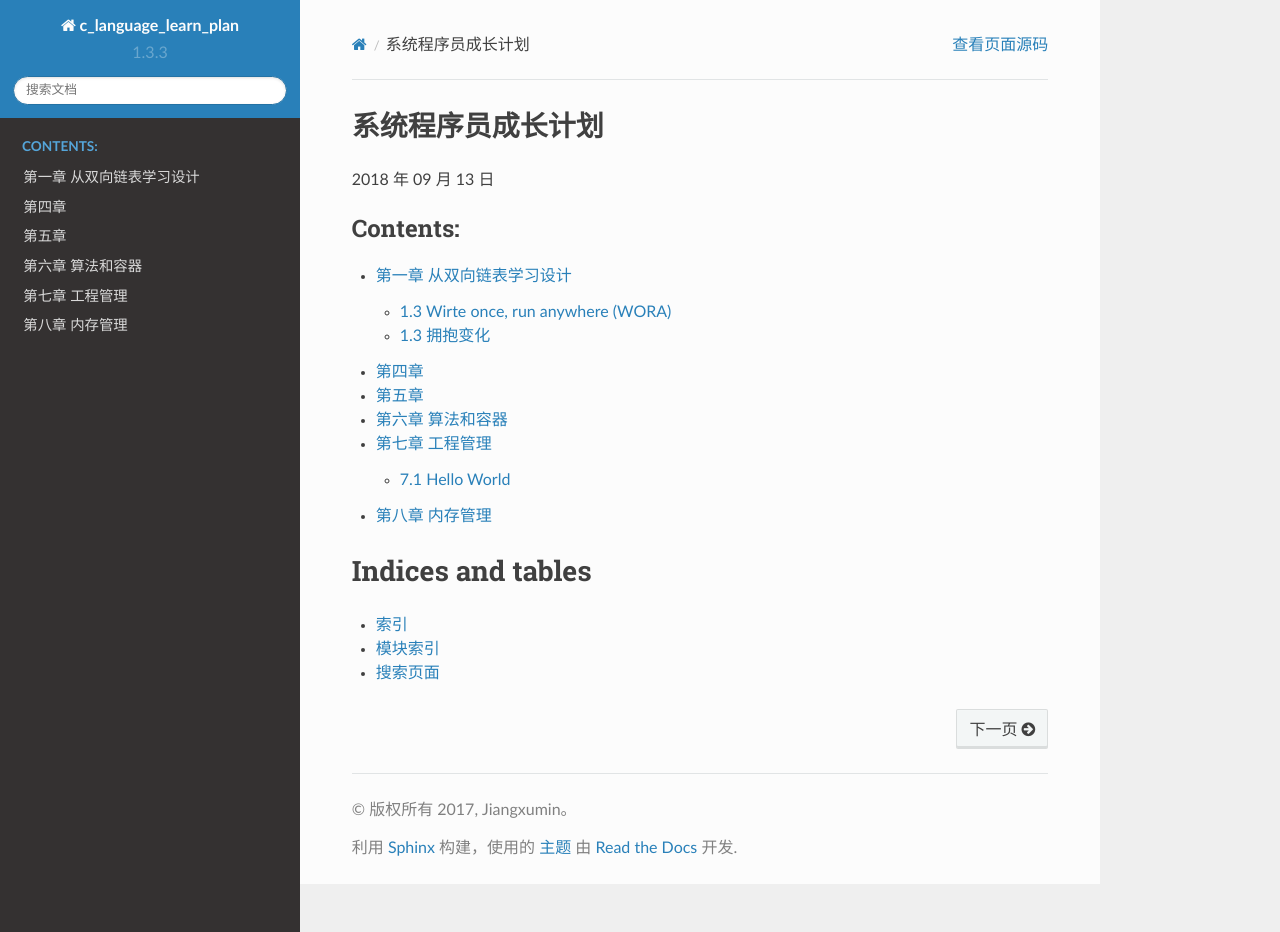
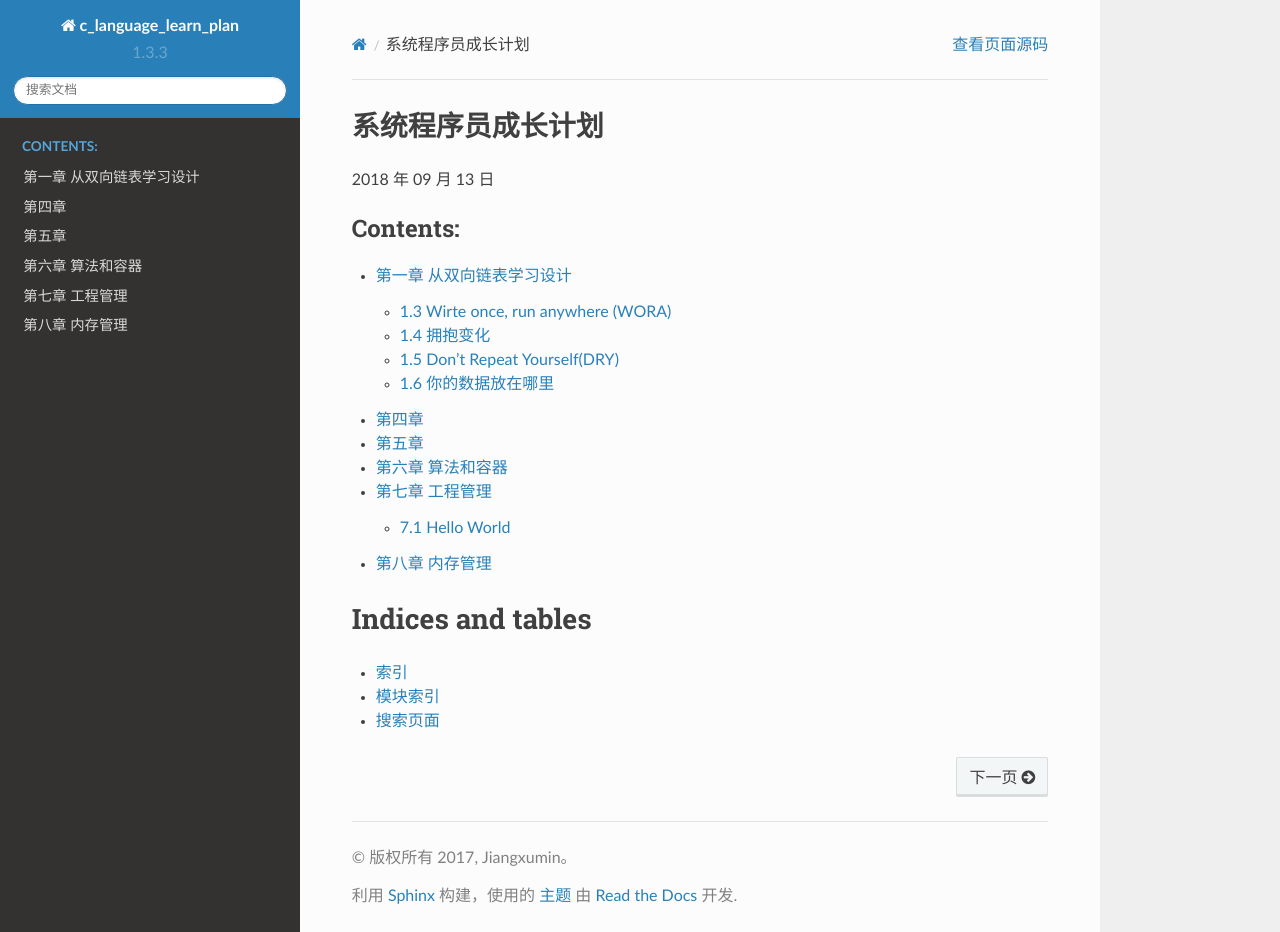
Before and after one commit to my-rds-store/c_language_learn_plan, a Sphinx documentation site: the page built from source/index.rst, in a window 1280 px wide and 932 px high. Built offline with Sphinx 7.4.7 and the Read the Docs theme 2.0.0, drawn with Linux system fonts in a browser that asks for light colours; some of the changed lines change nothing that is shown.

Commit message:
...update

```diff
--- a/source/01/index.rst
+++ b/source/01/index.rst
@@ -22,5 +22,80 @@
     }
     #endif
 
-1.3 拥抱变化
+1.4 拥抱变化
 ===============
+
+
+.. literalinclude:: ../../code/1/4/embrace_change/dlist.h
+    :language: c
+    :encoding: utf-8
+
+.. literalinclude:: ../../code/1/4/embrace_change/dlist.c
+    :language: c
+    :encoding: utf-8
+
+.. literalinclude:: ../../code/1/4/embrace_change/main.c
+    :language: c
+    :encoding: utf-8
+
+.. literalinclude:: ../../code/1/4/embrace_change/Makefile
+    :language: Makefile
+    :encoding: utf-8
+
+
+1.5 Don't Repeat Yourself(DRY)
+==============================
+
+需求描述
+------------
+
+* 对一个存放整数的的双向链表，找出链表中的最大值.
+* 对一个存放整数的的双向链表，累加链表中的所有整数.
+
+.. literalinclude:: ../../code/1/5/dry/dlist.h
+    :language: c
+    :encoding: utf-8
+
+.. literalinclude:: ../../code/1/5/dry/dlist.c
+    :language: c
+    :encoding: utf-8
+
+.. literalinclude:: ../../code/1/5/dry/main.c
+    :language: c
+    :encoding: utf-8
+
+.. literalinclude:: ../../code/1/5/dry/Makefile
+    :language: Makefile
+    :encoding: utf-8
+
+
+1.6 你的数据放在哪里
+==============================
+
+需求描述
+------------
+
+对一个存放字符串的双向链表,把存放在其中的字符串转换成大写字母.
+
+----
+
+.. literalinclude:: ../../code/1/6/data_store/dlist_toupper.c
+    :language: c
+    :encoding: utf-8
+
+.. literalinclude:: ../../code/1/6/data_store/bss.c
+    :language: c
+    :encoding: utf-8
+
+.. literalinclude:: ../../code/1/6/data_store/data.c
+    :language: c
+    :encoding: utf-8
+
+.. literalinclude:: ../../code/1/6/data_store/heap_error.c
+    :language: c
+    :encoding: utf-8
+
+
+.. literalinclude:: ../../code/1/6/data_store/Makefile
+    :language: c
+    :encoding: utf-8
```
